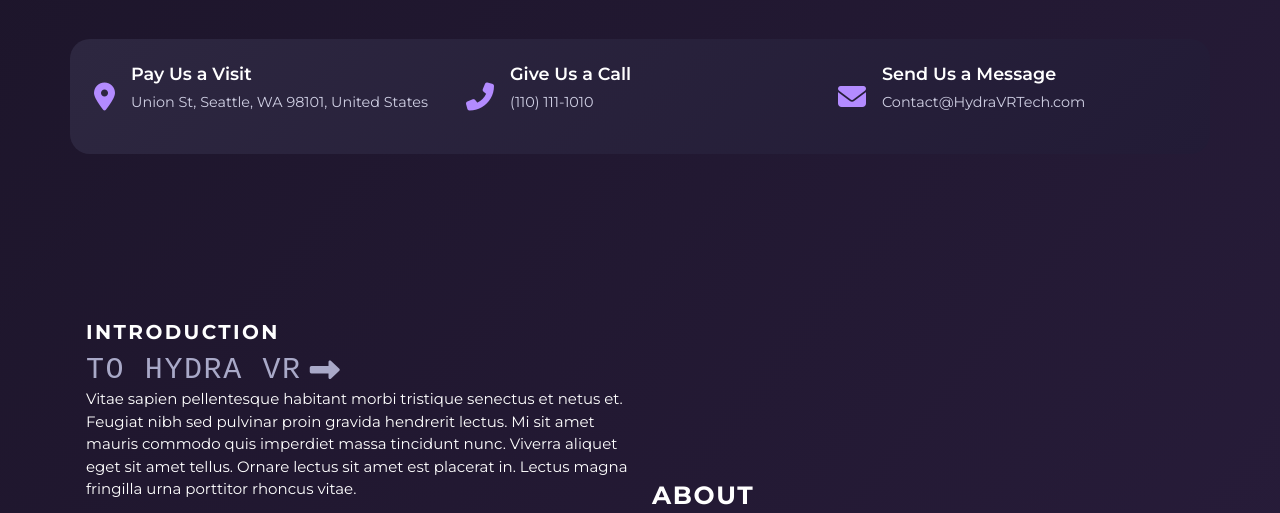
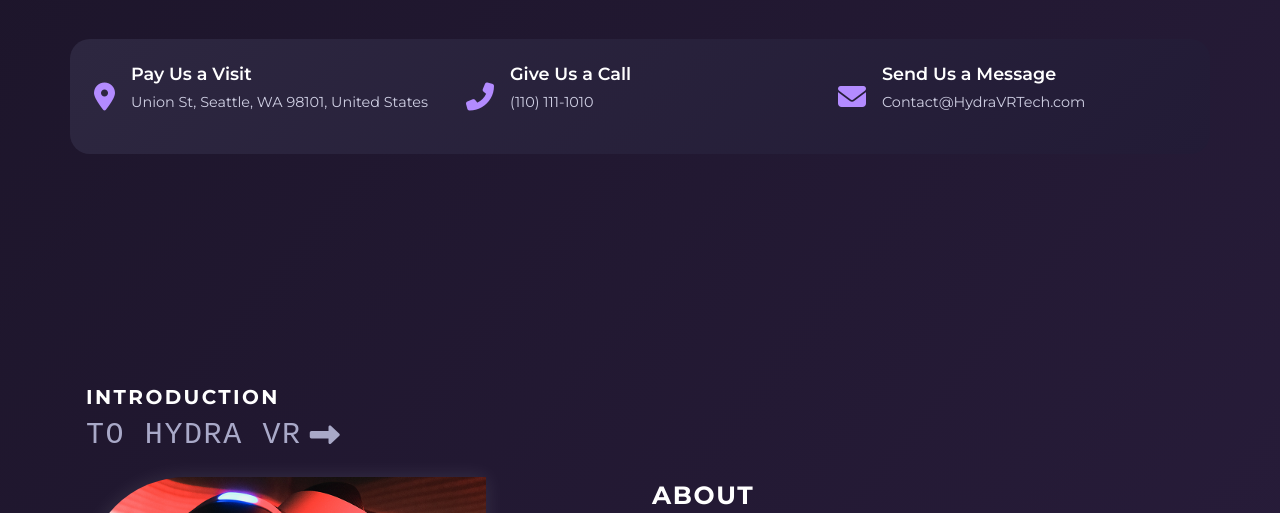
Before and after one commit to tankvivek-code/Hydra, a plain HTML site: page index.html in a window 1280 px wide. Shown: the part 519-1032 px from the top of the page. Drawn offline with nearby package versions, Linux system fonts and the light colour scheme.

Commit message:
Update hero section text and remove placeholder paragraph in introduction

```diff
--- a/index.html
+++ b/index.html
@@ -77,7 +77,7 @@
         <h1 class="fw-bold">
           <span style="color: #beb4e7">Dive</span> Into The Depths <br />
           <span class="typing-effect" style="color: #8176af"
-            >of Virtual Reality..</span
+            >Virtual Reality</span
           >
         </h1>
         <p class="text-secondary mt-3">
@@ -134,14 +134,6 @@
               <h3 class="intro-subtitle">TO HYDRA VR</h3>
               <i class="fas fa-long-arrow-alt-right arrow-icon"></i>
             </div>
-            <p style="font-size: 15px">
-              Vitae sapien pellentesque habitant morbi tristique senectus et
-              netus et. Feugiat nibh sed pulvinar proin gravida hendrerit
-              lectus. Mi sit amet mauris commodo quis imperdiet massa tincidunt
-              nunc. Viverra aliquet eget sit amet tellus. Ornare lectus sit amet
-              est placerat in. Lectus magna fringilla urna porttitor rhoncus
-              vitae.
-            </p>
           </div>
           <div class="image-wrapper mx-md-0 mx-auto position-relative">
             <img
```
